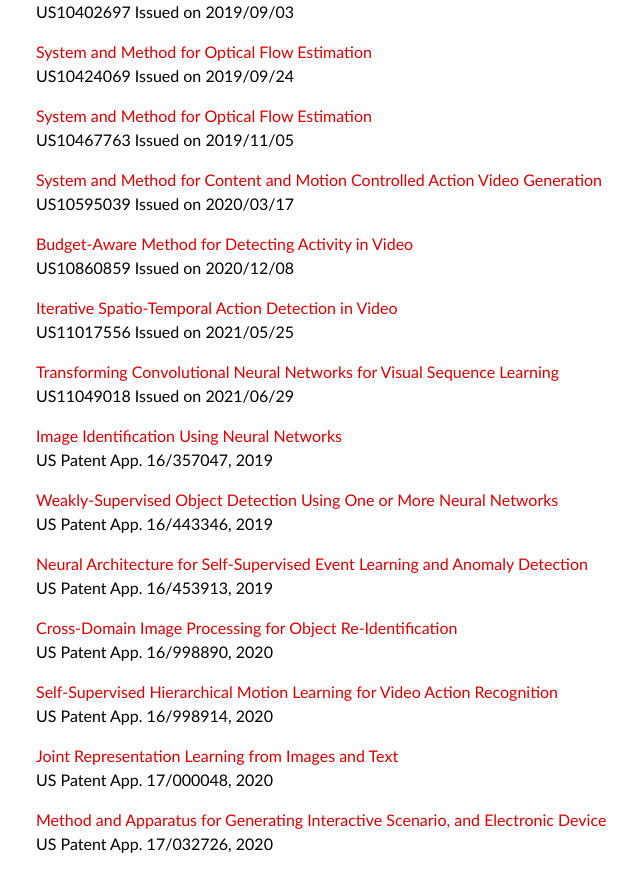
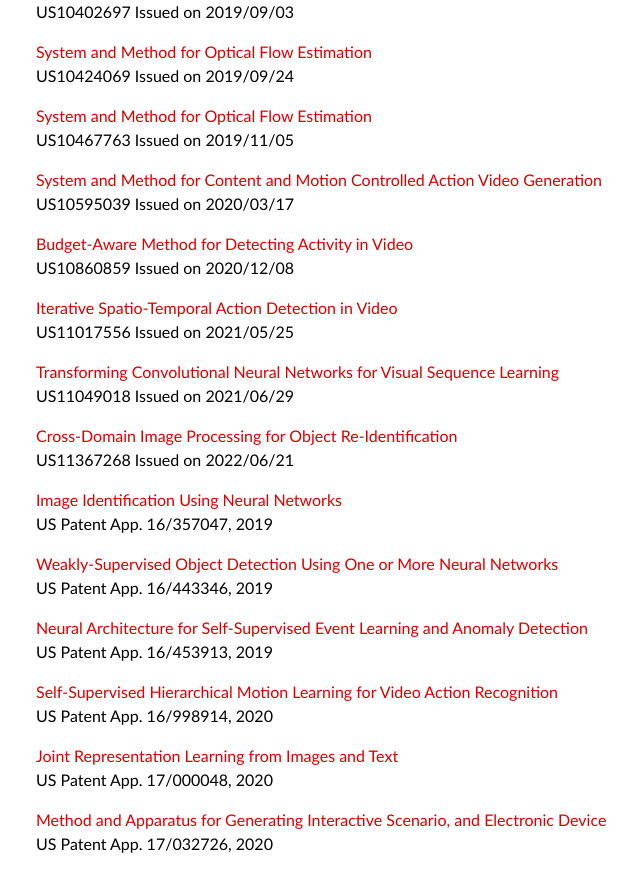
Before and after one commit to xiaodongyang/xiaodongyang.github.io, a Jekyll site: the page built from publications/index.md, in a window 1280 px wide and 900 px high, scrolled down 5514 px. Shown: the top 892 px of the window, without its empty margins (259-899 px from the left). Built offline with Jekyll 4.4.1, drawn with Linux system fonts in a browser that asks for light colours; some web fonts are replaced.

Commit message:
Update index.md

```diff
--- a/publications/index.md
+++ b/publications/index.md
@@ -261,6 +261,9 @@ US11017556 Issued on 2021/05/25
 [Transforming Convolutional Neural Networks for Visual Sequence Learning](/publications/papers/11049018.pdf)
 US11049018 Issued on 2021/06/29
 
+[Cross-Domain Image Processing for Object Re-Identification](/publications/papers/11367268.pdf)
+US11367268 Issued on 2022/06/21
+
 [Image Identification Using Neural Networks](/publications/papers/16-357047.pdf)
 US Patent App. 16/357047, 2019
 
@@ -270,9 +273,6 @@ US Patent App. 16/443346, 2019
 [Neural Architecture for Self-Supervised Event Learning and Anomaly Detection](/publications/papers/16-453913.pdf)
 US Patent App. 16/453913, 2019
 
-[Cross-Domain Image Processing for Object Re-Identification](/publications/papers/16-998890.pdf)
-US Patent App. 16/998890, 2020
-
 [Self-Supervised Hierarchical Motion Learning for Video Action Recognition](/publications/papers/16-998914.pdf)
 US Patent App. 16/998914, 2020
 
```
